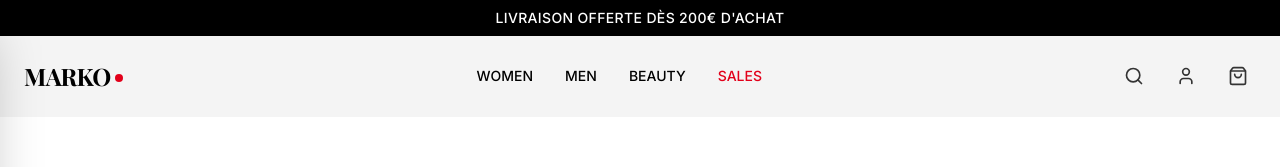
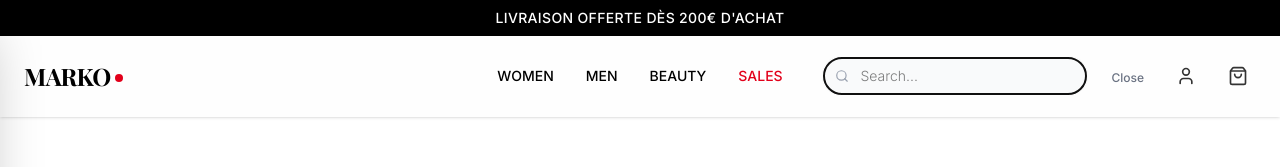
Before and after one commit to Titusk99/challenge_web_MARKO, a Vue app: page /products in a window 1280 px wide. Both pictures are taken after a click on the button 1134 px from the left and 76 px from the top of the page. Shown: the top 167 px of the page. Built offline with nearby package versions, Linux system fonts and the light colour scheme; no server answers; a web font is replaced by a local one.

Commit message:
Adding Features to the search bar

```diff
--- a/src/components/layout/Navbar.vue
+++ b/src/components/layout/Navbar.vue
@@ -1,6 +1,6 @@
 <script setup>
 import { ref, onMounted } from 'vue'
-import { RouterLink } from 'vue-router'
+import { RouterLink, useRouter } from 'vue-router'
 import { Search, ShoppingBag, User, Menu } from 'lucide-vue-next'
 import { useAuthStore } from '@/stores/auth'
 import { useCartStore } from '@/stores/cart'
@@ -10,6 +10,31 @@ import { navigation } from '@/data/navigation'
 const auth = useAuthStore()
 const cartStore = useCartStore()
 const isScrolled = ref(false)
+const router = useRouter() // Import router
+
+// Search Logic
+const isSearchOpen = ref(false)
+const searchQuery = ref('')
+const searchInput = ref(null)
+
+const toggleSearch = () => {
+    isSearchOpen.value = !isSearchOpen.value
+    if (isSearchOpen.value) {
+        // Focus input next tick
+        setTimeout(() => {
+            searchInput.value?.focus()
+        }, 100)
+    } else {
+        searchQuery.value = ''
+    }
+}
+
+const handleSearch = () => {
+    if (searchQuery.value.trim()) {
+        router.push({ path: '/products', query: { q: searchQuery.value } })
+        isSearchOpen.value = false
+    }
+}
 
 // Mega Menu Logic
 const isMenuOpen = ref(false)
@@ -45,7 +70,7 @@ onMounted(() => {
   <nav
     class="sticky top-0 z-40 transition-all duration-500 border-b border-transparent"
     :class="[
-      isScrolled || isMenuOpen ? 'bg-gl-white-glass backdrop-blur-md shadow-sm border-gray-100' : 'bg-transparent'
+      isScrolled || isMenuOpen || isSearchOpen ? 'bg-gl-white-glass backdrop-blur-md shadow-sm border-gray-100' : 'bg-transparent'
     ]"
     @mouseleave="scheduleCloseMenu"
   >
@@ -64,8 +89,8 @@ onMounted(() => {
         <span class="w-2 h-2 rounded-full bg-gl-red mt-1 group-hover:animate-pulse"></span>
       </RouterLink>
 
-      <!-- Desktop Navigation -->
-      <div class="hidden lg:flex items-center space-x-8 h-full">
+      <!-- Desktop Navigation (Centered) -->
+      <div class="hidden lg:flex items-center space-x-8 h-full absolute left-1/2 top-1/2 -translate-x-1/2 -translate-y-1/2">
         <RouterLink
             to="/products?gender=Women"
             class="text-sm font-medium hover:text-gl-red transition-colors relative group h-full flex items-center"
@@ -99,16 +124,36 @@ onMounted(() => {
         </RouterLink>
       </div>
 
+      <!-- Right Side: Search Input + Icons -->
+      <div class="flex items-center ml-auto gap-4">
+          <!-- Search Input -->
+         <div v-if="isSearchOpen" class="w-full max-w-[200px] xl:max-w-[300px] relative animate-fade-in-right">
+             <input
+                ref="searchInput"
+                v-model="searchQuery"
+                type="text"
+                placeholder="Search..."
+                class="w-full bg-gray-50 border border-gray-200 rounded-full py-2 pl-9 pr-4 text-sm focus:ring-1 focus:ring-black/10 focus:border-black/10 transition-all font-light"
+                @keydown.enter="handleSearch"
+                @blur="() => setTimeout(() => { isSearchOpen = false }, 200)"
+             />
+             <Search class="w-3.5 h-3.5 text-gray-400 absolute left-3 top-1/2 -translate-y-1/2" />
+         </div>
+
         <!-- Icons -->
-      <div class="flex items-center space-x-4">
-        <button class="p-2 hover:bg-black/5 rounded-full transition-all duration-300 hover:scale-105">
-          <Search class="w-5 h-5 text-gl-dark-gray" />
+        <div class="flex items-center space-x-2 sm:space-x-4">
+            <button
+                @click="toggleSearch"
+                class="p-2 hover:bg-black/5 rounded-full transition-all duration-300 hover:scale-105"
+            >
+            <Search v-if="!isSearchOpen" class="w-5 h-5 text-gl-dark-gray" />
+            <span v-else class="text-xs font-medium text-gray-500 hover:text-black">Close</span>
             </button>
 
             <RouterLink
             v-if="auth.user?.role === 'admin'"
             to="/admin"
-          class="p-2 hover:bg-black/5 rounded-full transition-all duration-300 hover:scale-105 flex items-center gap-2 group mr-2"
+            class="p-2 hover:bg-black/5 rounded-full transition-all duration-300 hover:scale-105 flex items-center gap-2 group"
             title="Admin Dashboard"
             >
             <div class="relative">
@@ -133,7 +178,7 @@ onMounted(() => {
             class="p-2 hover:bg-black/5 rounded-full transition-all duration-300 hover:scale-105 relative"
             >
             <ShoppingBag class="w-5 h-5 text-gl-dark-gray" />
-          <!-- Cart Badge: Ideally updated from backend in future steps -->
+            <!-- Cart Badge -->
             <span
                 v-if="cartStore.cartCount > 0"
                 class="absolute top-0 right-0 w-4 h-4 bg-gl-red text-white text-[10px] flex items-center justify-center rounded-full ring-2 ring-white"
@@ -143,10 +188,11 @@ onMounted(() => {
             </RouterLink>
         </div>
       </div>
+    </div>
 
     <!-- Mega Menu Component -->
     <MegaMenu
-        :is-open="isMenuOpen"
+        :is-open="isMenuOpen && !isSearchOpen"
         :active-category="activeHoverCategory"
         @mouseenter="keepMenuOpen"
         @mouseleave="scheduleCloseMenu"
--- a/src/stores/product.js
+++ b/src/stores/product.js
@@ -14,7 +14,8 @@ export const useProductStore = defineStore('product', () => {
         colors: [],
         gender: null,
         minPrice: 0,
-        maxPrice: 2000
+        maxPrice: 2000,
+        searchQuery: ''
     })
 
     const currentProduct = ref(null)
@@ -50,6 +51,7 @@ export const useProductStore = defineStore('product', () => {
             const brands = overrides.brand || activeFilters.value.brand
             const colors = overrides.colors || activeFilters.value.colors
             const gender = overrides.gender || activeFilters.value.gender
+            const q = overrides.searchQuery || activeFilters.value.searchQuery
 
             if (cats && cats.length) {
                 if (Array.isArray(cats)) cats.forEach(c => params.append('category', c))
@@ -66,6 +68,10 @@ export const useProductStore = defineStore('product', () => {
 
             if (gender) {
                 params.append('gender', gender)
+            }
+
+            if (q) {
+                params.append('q', q)
             }
 
             // Price
@@ -131,7 +137,8 @@ export const useProductStore = defineStore('product', () => {
             colors: [],
             gender: null,
             minPrice: 0,
-            maxPrice: 2000
+            maxPrice: 2000,
+            searchQuery: ''
         }
         if (shouldFetch) fetchProducts()
     }
--- a/src/views/ProductListView.vue
+++ b/src/views/ProductListView.vue
@@ -41,6 +41,11 @@ const loadProducts = () => {
 
     if (genderQuery) {
         productStore.setFilter('gender', genderQuery)
+    }
+
+    const searchQuery = route.query.q
+    if (searchQuery) {
+        productStore.setFilter('searchQuery', searchQuery)
     }
 
     productStore.fetchProducts()
```
Also changed, not shown: 1 other file (tests, documents, lock files or other folders). Lines whose indentation alone changed are shown as unchanged.
